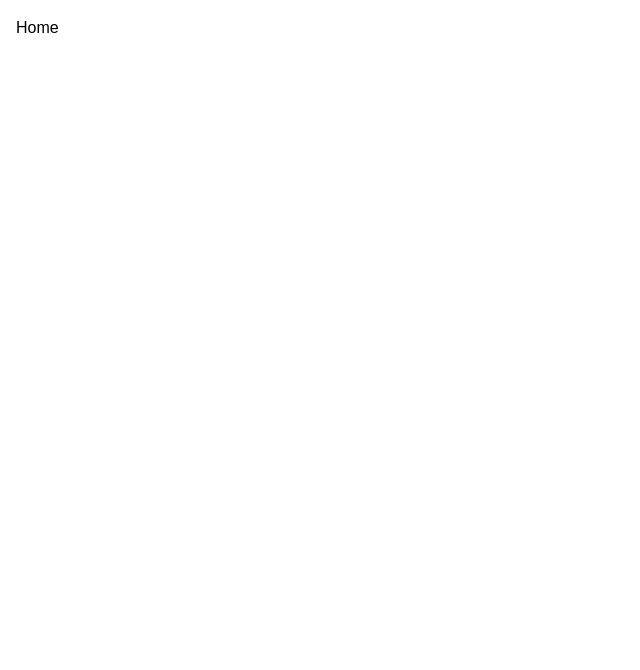
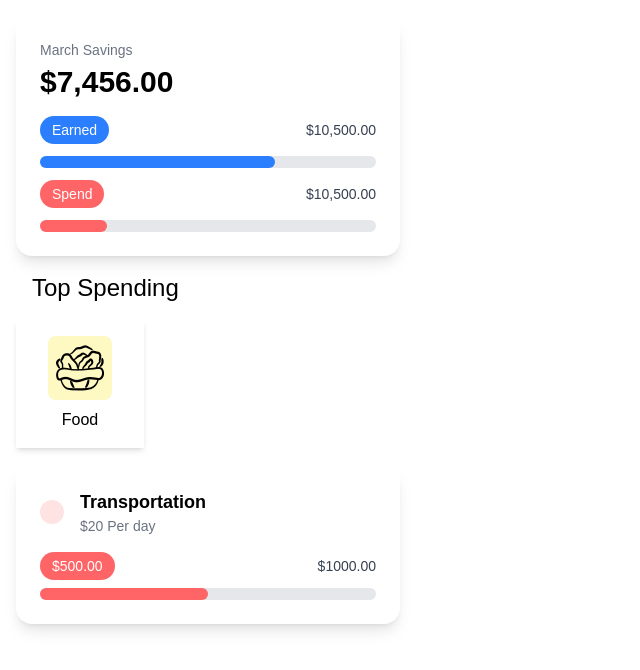
Before and after one commit to GDGAAU/student_budget_planner, a Next.js app in the folder frontend/: page / in a window 1280 px wide. Shown: the top 670 px of the page, without its empty margins (0-640 px from the left). Built offline with nearby package versions, Linux system fonts and the light colour scheme.

Commit message:
home and some components

```diff
--- /dev/null
+++ b/frontend/components/CategoryBudget.jsx
@@ -0,0 +1,34 @@
+import { FaCar } from 'react-icons/fa';
+
+export default function TransportationCard() {
+  return (
+    <div className="bg-white p-6 my-4 rounded-2xl shadow-lg w-full max-w-sm">
+      {/* Icon & Title */}
+      <div className="flex items-center space-x-4">
+        <div className="bg-red-100 p-3 rounded-full">
+          {/* <FaCar className="text-red-500 text-2xl" /> */}
+        </div>
+        <div>
+          <h3 className="text-lg font-semibold">Transportation</h3>
+          <p className="text-gray-500 text-sm">$20 Per day</p>
+        </div>
+      </div>
+
+      {/* Progress Bar */}
+      <div className="mt-4 space-y-2">
+        <div className="flex items-center justify-between">
+          <span className="text-white text-sm font-medium bg-red-400 px-3 py-1 rounded-full">
+            $500.00
+          </span>
+          <span className="text-gray-700 text-sm font-medium">$1000.00</span>
+        </div>
+        <div className="w-full h-3 bg-gray-200 rounded-full">
+          <div
+            className="h-3 bg-red-400 rounded-full"
+            style={{ width: '50%' }}
+          ></div>
+        </div>
+      </div>
+    </div>
+  );
+}
--- /dev/null
+++ b/frontend/components/Header.jsx
@@ -0,0 +1,12 @@
+import React from 'react';
+import PropTypes from 'prop-types';
+
+const Header = ({ title }) => {
+  return <h2 className="m-4 text-2xl">{title}</h2>;
+};
+
+Header.propTypes = {
+  title: PropTypes.string,
+};
+
+export default Header;
--- /dev/null
+++ b/frontend/components/HomeSavingCard.jsx
@@ -0,0 +1,48 @@
+import React from 'react';
+
+const mock = {
+  month: 'March',
+  budget: '1000',
+  spent: '500',
+};
+
+const SavingsCard = () => {
+  return (
+    <div className="bg-white p-6 rounded-2xl shadow-lg w-full max-w-sm">
+      <h3 className="text-gray-500 text-sm">March Savings</h3>
+      <h2 className="text-3xl font-bold mt-1">$7,456.00</h2>
+
+      <div className="mt-4 space-y-3">
+        {/* Earned Bar */}
+        <div className="flex items-center justify-between">
+          <span className="text-white text-sm font-medium bg-blue-500 px-3 py-1 rounded-full">
+            Earned
+          </span>
+          <span className="text-gray-700 text-sm font-medium">$10,500.00</span>
+        </div>
+        <div className="w-full h-3 bg-gray-200 rounded-full">
+          <div
+            className="h-3 bg-blue-500 rounded-full"
+            style={{ width: '70%' }}
+          ></div>
+        </div>
+
+        {/* Spend Bar */}
+        <div className="flex items-center justify-between">
+          <span className="text-white text-sm font-medium bg-red-400 px-3 py-1 rounded-full">
+            Spend
+          </span>
+          <span className="text-gray-700 text-sm font-medium">$10,500.00</span>
+        </div>
+        <div className="w-full h-3 bg-gray-200 rounded-full">
+          <div
+            className="h-3 bg-red-400 rounded-full"
+            style={{ width: '20%' }}
+          ></div>
+        </div>
+      </div>
+    </div>
+  );
+};
+
+export default SavingsCard;
--- /dev/null
+++ b/frontend/components/SquareCategoryCard.jsx
@@ -0,0 +1,17 @@
+import Image from 'next/image';
+import FoodIcon from '../public/icons/food_icon.png';
+
+const SquareCategoryCard = ({ title }) => {
+  return (
+    <div className="p-0 flex justify-center items-center gap-2 flex-col w-32 h-32 shadow-md">
+      <Image
+        className="bg-yellow-100 p-2 w-[50%] rounded-lg"
+        src={FoodIcon}
+        alt={title}
+      />
+      <p>{title}</p>
+    </div>
+  );
+};
+
+export default SquareCategoryCard;
--- a/frontend/src/app/page.js
+++ b/frontend/src/app/page.js
@@ -1,5 +1,16 @@
 import Image from 'next/image';
+import HomeSavingCard from '../../components/HomeSavingCard';
+import SquareCategoryCard from '../../components/SquareCategoryCard';
+import Header from '../../components/Header';
+import CategoryBudget from '../../components/CategoryBudget';
 
 export default function Home() {
-  return <>Home</>;
+  return (
+    <>
+      <HomeSavingCard />
+      <Header title="Top Spending" />
+      <SquareCategoryCard title="Food" />
+      <CategoryBudget />
+    </>
+  );
 }
```
Also changed, not shown: frontend/package.json (+4 -3 lines), frontend/public/icons/food_icon.png (added), 1 other file (tests, documents, lock files or other folders).
